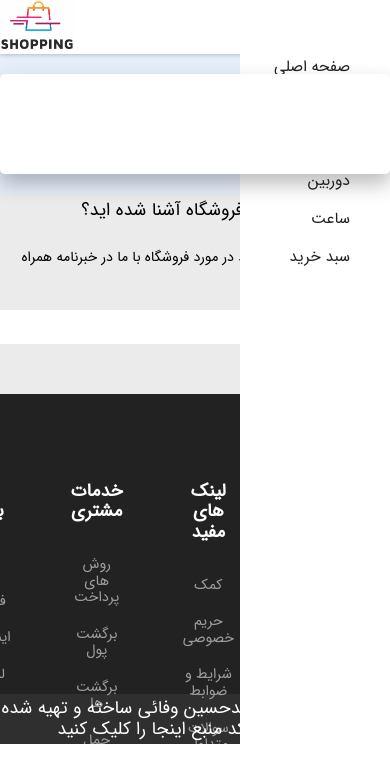
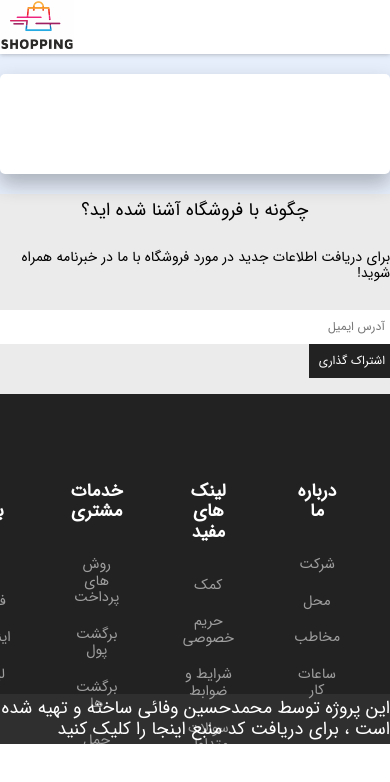
Before and after one commit to vafa2020/shopping, a React (Create React App) app: page /cartBox in a window 390 px wide. Shown: the top 782 px of the page. Built offline with nearby package versions, Linux system fonts and the light colour scheme; some icons are missing; what jss-rtl would draw is missing.

Commit message:
build hamburgerMenu

```diff
--- a/src/app/Components/Navigation/Navigation.js
+++ b/src/app/Components/Navigation/Navigation.js
@@ -1,25 +1,27 @@
-import React from "react";
+import React, {useRef} from "react";
 import {Link} from "react-router-dom";
 import classes from './Navigation.module.scss';
 import {Constants} from "../../values/Constants";
 
 
-
-
 export default function Navigation() {
+    const Items = useRef()
     return (
 
         <nav className={classes.Navigation}>
-                <ul className={classes.Items}>
+            <ul ref={Items} className={classes.Items}>
                 <li className={classes.Item}><Link to="/" className={classes.Link}>{Constants.Splash}</Link></li>
                 <li className={classes.Item}>
                     <Link to={'/product'} className={classes.Link}>
                         {Constants.Product}
                     </Link>
                 </li>
-                    <li className={classes.Item}><Link to="/product/laptop" className={classes.Link}>{Constants.Laptop}</Link></li>
-                    <li className={classes.Item}><Link to="/product/camera" className={classes.Link}>{Constants.Camera}</Link></li>
-                    <li className={classes.Item}><Link to="/product/watch" className={classes.Link}>{Constants.Watch}</Link></li>
+                <li className={classes.Item}><Link to="/product/laptop"
+                                                   className={classes.Link}>{Constants.Laptop}</Link></li>
+                <li className={classes.Item}><Link to="/product/camera"
+                                                   className={classes.Link}>{Constants.Camera}</Link></li>
+                <li className={classes.Item}><Link to="/product/watch" className={classes.Link}>{Constants.Watch}</Link>
+                </li>
                 <li className={classes.Item}><Link to='/cartBox' className={classes.Link}>{Constants.Cart}</Link></li>
             </ul>
         </nav>
--- a/src/app/Components/Navigation/Navigation.module.scss
+++ b/src/app/Components/Navigation/Navigation.module.scss
@@ -1,21 +1,23 @@
 @import "src/app/static/style/basic";
 
 .Navigation {
-  @media only screen and (min-width: 360px) {
-    position: relative;
-
-  }
-
   .Items {
     display: flex;
     @media only screen and (min-width: 360px) {
-      display: flex;
+      align-items: center;
+      text-align: center;
       flex-direction: column;
       position: absolute;
       height: 100vh;
       width: 150px;
       background-color: $color-light;
-
+      top: 43px;
+      right: 0;
+      padding: 0;
+      margin-right: -150px;
+      &:active {
+        margin-right: 0;
+      }
     }
 
     .Item {
@@ -23,7 +25,12 @@
       padding-left: 30px;
       @media only screen and (min-width: 360px) {
         list-style: none;
-        padding-top: 20px;
+        background-color: $color-light-green;
+        width: 130px;
+        padding: 10px;
+        border-radius: $dimen-rounded-low;
+        margin-top: 5px;
+
       }
 
       .Link {
@@ -31,9 +38,7 @@
         color: $color-dark;
         text-decoration: none;
         @media only screen and (min-width: 360px) {
-          font-size: 1.3rem;
-          color: $color-dark;
-          text-decoration: none;
+          color: $color-light;
         }
 
         &:hover {
--- a/src/app/Layout/Basic.layout.js
+++ b/src/app/Layout/Basic.layout.js
@@ -1,17 +1,32 @@
-import React from "react";
+import React, {useRef, useState} from "react";
 import {Link} from "react-router-dom";
 import classes from './Basic.layout.module.scss'
 import Navigation from "../Components/Navigation/Navigation";
 import {Logo} from "../values/Files";
 import Footer from "../Components/Footer/Footer";
 import CartBoxHeader from "../Components/CartBoxHeader/CartBoxHeader";
+import {GiHamburgerMenu} from "react-icons/all";
 
 
 export default function BasicLayout(props) {
+    const [isClose, setIsClose] = useState(true);
+    const nav=props.ref
+    const menuHamburger = () => {
+        if (isClose) {
+            nav.classList.add('active');
+            setIsClose(false)
+        }else {
+            nav.classList.remove('active')
+            setIsClose(true)
+        }
+    }
     return (
         <div className={classes.BasicLayout}>
 
             <header className={classes.Header}>
+                <span onClick={menuHamburger} className={classes.HamburgerMenu}>
+                    <GiHamburgerMenu/>
+                </span>
                 <Navigation/>
                 <CartBoxHeader/>
                 <div className={classes.BoxLogo}>
--- a/src/app/Layout/Basic.layout.module.scss
+++ b/src/app/Layout/Basic.layout.module.scss
@@ -2,6 +2,7 @@
 
 .BasicLayout {
   background-color: $color-secondary;
+
   .Header {
     position: relative;
     display: flex;
@@ -10,6 +11,11 @@
     box-shadow: rgba(0, 0, 0, 0.3) 0 0 5px 0;
     padding: 5px 350px 5px 400px;
     background-color: $color-light;
+
+    .HamburgerMenu {
+      display: none;
+    }
+
     @media only screen and (min-width: 360px) {
       position: relative;
       display: flex;
@@ -18,7 +24,13 @@
       box-shadow: rgba(0, 0, 0, 0.3) 0 0 5px 0;
       padding: 0;
       background-color: $color-light;
+      .HamburgerMenu {
+        display: inline-block;
+        font-size: 2rem;
+        padding: 5px;
+      }
     }
+
     .BoxLogo {
       .Logo {
         cursor: pointer;
```
Lines whose indentation alone changed are shown as unchanged.
